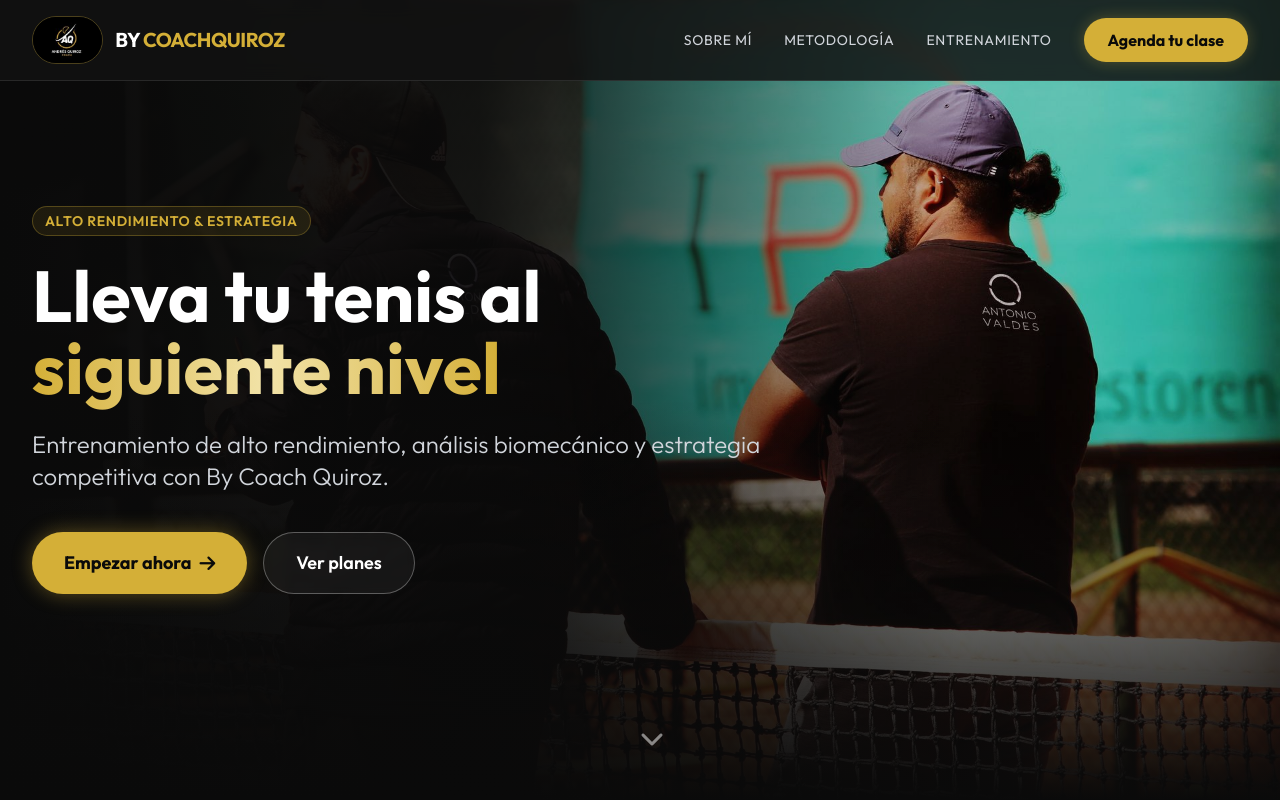
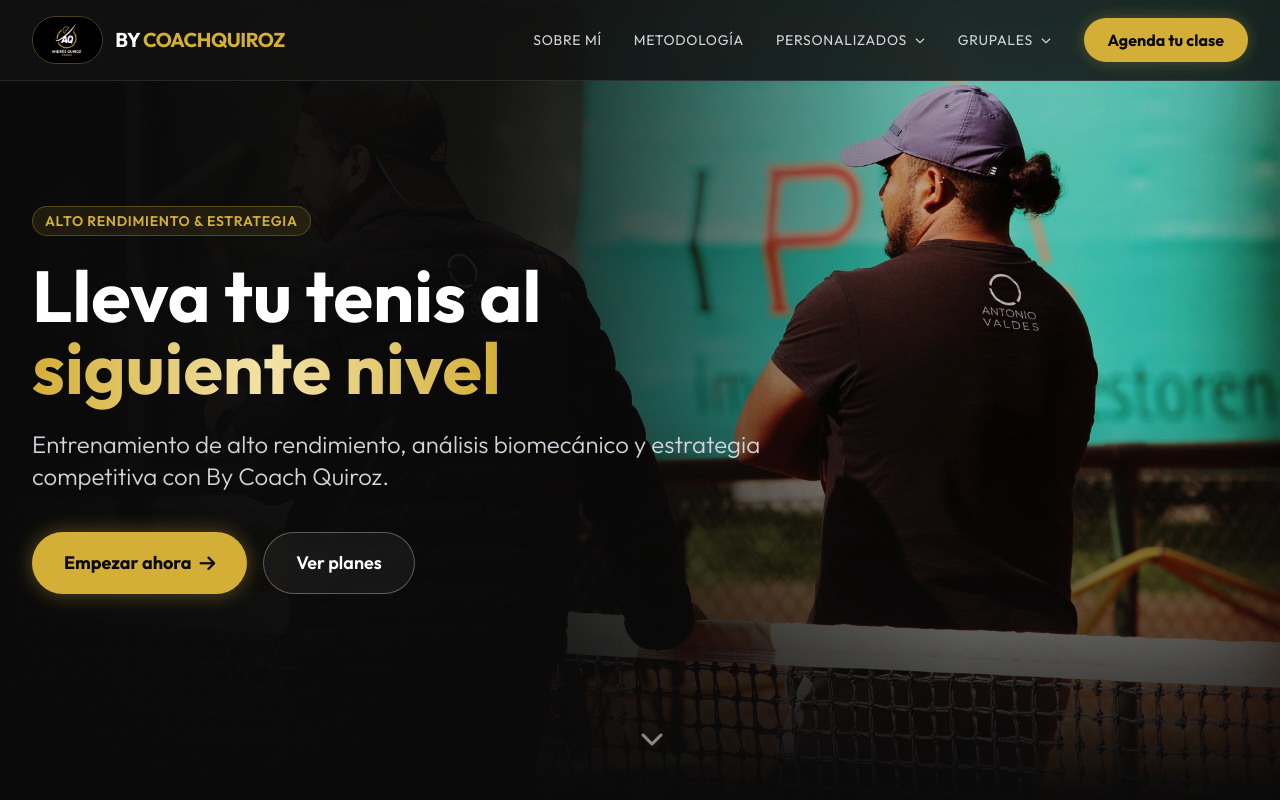
Before and after one commit to Nico-lab-cl/coach-quiroz, a Next.js app: page / in a window 1280 px wide. Shown: the top 800 px of the page. Built offline with nearby package versions, Linux system fonts and the light colour scheme.

Commit message:
feat: actualizar navbar con dropdowns para planes Personalizados y Grupales

```diff
--- a/app/page.jsx
+++ b/app/page.jsx
@@ -51,9 +51,32 @@
                         <div className="hidden md:flex items-center space-x-8">
                             <a href="#about" className="text-gray-300 hover:text-gold-500 transition-colors text-sm uppercase tracking-wider">Sobre mí</a>
                             <a href="#methodology" className="text-gray-300 hover:text-gold-500 transition-colors text-sm uppercase tracking-wider">Metodología</a>
-                            <a href="#services" className="text-gray-300 hover:text-gold-500 transition-colors text-sm uppercase tracking-wider">Entrenamiento</a>
+
+                            {/* Dropdown Personalizados */}
+                            <div className="relative group">
+                                <button className="text-gray-300 hover:text-gold-500 transition-colors text-sm uppercase tracking-wider flex items-center gap-1 py-4">
+                                    Personalizados <i className="fas fa-chevron-down text-[10px] ml-1"></i>
+                                </button>
+                                <div className="absolute top-full left-0 w-56 bg-black-900/95 backdrop-blur-md border border-white/10 rounded-xl shadow-2xl opacity-0 invisible group-hover:opacity-100 group-hover:visible transition-all duration-300 overflow-hidden transform group-hover:translate-y-0 translate-y-2">
+                                    <a href="#services" onClick={() => setActiveTab('personal')} className="block px-5 py-3 text-sm text-gray-300 hover:bg-gold-500/10 hover:text-gold-500 border-b border-white/5 transition-colors">Start Tenis</a>
+                                    <a href="#services" onClick={() => setActiveTab('personal')} className="block px-5 py-3 text-sm text-gray-300 hover:bg-gold-500/10 hover:text-gold-500 border-b border-white/5 transition-colors">Performance Pack</a>
+                                    <a href="#services" onClick={() => setActiveTab('personal')} className="block px-5 py-3 text-sm text-gray-300 hover:bg-gold-500/10 hover:text-gold-500 transition-colors">Foundation Pack</a>
+                                </div>
+                            </div>
+
+                            {/* Dropdown Grupales */}
+                            <div className="relative group">
+                                <button className="text-gray-300 hover:text-gold-500 transition-colors text-sm uppercase tracking-wider flex items-center gap-1 py-4">
+                                    Grupales <i className="fas fa-chevron-down text-[10px] ml-1"></i>
+                                </button>
+                                <div className="absolute top-full left-0 w-56 bg-black-900/95 backdrop-blur-md border border-white/10 rounded-xl shadow-2xl opacity-0 invisible group-hover:opacity-100 group-hover:visible transition-all duration-300 overflow-hidden transform group-hover:translate-y-0 translate-y-2">
+                                    <a href="#services" onClick={() => setActiveTab('grupal')} className="block px-5 py-3 text-sm text-gray-300 hover:bg-gold-500/10 hover:text-gold-500 border-b border-white/5 transition-colors">Programa Juniors</a>
+                                    <a href="#services" onClick={() => setActiveTab('grupal')} className="block px-5 py-3 text-sm text-gray-300 hover:bg-gold-500/10 hover:text-gold-500 transition-colors">Programa After Office</a>
+                                </div>
+                            </div>
+
                             <a href="https://wa.me/56932732917" target="_blank" rel="noopener noreferrer"
-                                className="bg-gold-500 hover:bg-gold-400 text-black-900 px-6 py-2.5 rounded-full font-bold transition-all transform hover:scale-105 shadow-[0_0_15px_rgba(212,175,55,0.3)]">
+                                className="bg-gold-500 hover:bg-gold-400 text-black-900 px-6 py-2.5 rounded-full font-bold transition-all transform hover:scale-105 shadow-[0_0_15px_rgba(212,175,55,0.3)] ml-4">
                                 Agenda tu clase
                             </a>
                         </div>
@@ -69,7 +92,20 @@
                         <div className="px-2 pt-2 pb-3 space-y-1 sm:px-3 text-center">
                             <a href="#about" onClick={() => setMenuOpen(false)} className="block px-3 py-2 text-gray-300 hover:text-gold-500">Sobre mí</a>
                             <a href="#methodology" onClick={() => setMenuOpen(false)} className="block px-3 py-2 text-gray-300 hover:text-gold-500">Metodología</a>
-                            <a href="#services" onClick={() => setMenuOpen(false)} className="block px-3 py-2 text-gray-300 hover:text-gold-500">Entrenamiento</a>
+
+                            <div className="py-2 text-left">
+                                <span className="block px-3 text-gold-500 text-xs font-bold uppercase tracking-widest mb-2 opacity-70">Personalizados</span>
+                                <a href="#services" onClick={() => { setActiveTab('personal'); setMenuOpen(false); }} className="block pl-6 py-1.5 text-gray-400 hover:text-white hover:bg-white/5 transition-colors text-sm">Start Tenis</a>
+                                <a href="#services" onClick={() => { setActiveTab('personal'); setMenuOpen(false); }} className="block pl-6 py-1.5 text-gray-400 hover:text-white hover:bg-white/5 transition-colors text-sm">Performance Pack</a>
+                                <a href="#services" onClick={() => { setActiveTab('personal'); setMenuOpen(false); }} className="block pl-6 py-1.5 text-gray-400 hover:text-white hover:bg-white/5 transition-colors text-sm">Foundation Pack</a>
+                            </div>
+
+                            <div className="py-2 text-left border-t border-white/5">
+                                <span className="block px-3 text-gold-500 text-xs font-bold uppercase tracking-widest mb-2 opacity-70">Programas Grupales</span>
+                                <a href="#services" onClick={() => { setActiveTab('grupal'); setMenuOpen(false); }} className="block pl-6 py-1.5 text-gray-400 hover:text-white hover:bg-white/5 transition-colors text-sm">Programa Juniors</a>
+                                <a href="#services" onClick={() => { setActiveTab('grupal'); setMenuOpen(false); }} className="block pl-6 py-1.5 text-gray-400 hover:text-white hover:bg-white/5 transition-colors text-sm">Programa After Office</a>
+                            </div>
+
                             <a href="https://wa.me/56932732917" target="_blank" rel="noopener noreferrer"
                                 className="block w-full mt-4 bg-gold-500 text-black-900 px-5 py-3 rounded font-bold">Agenda tu clase</a>
                         </div>
```
